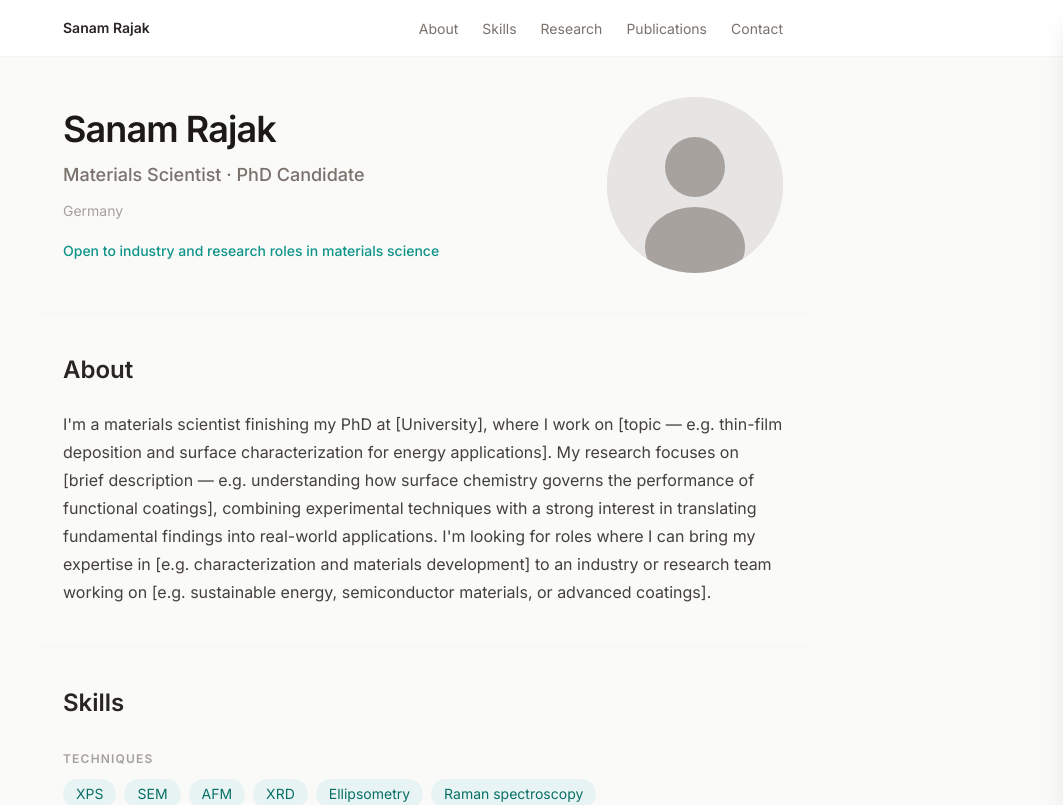
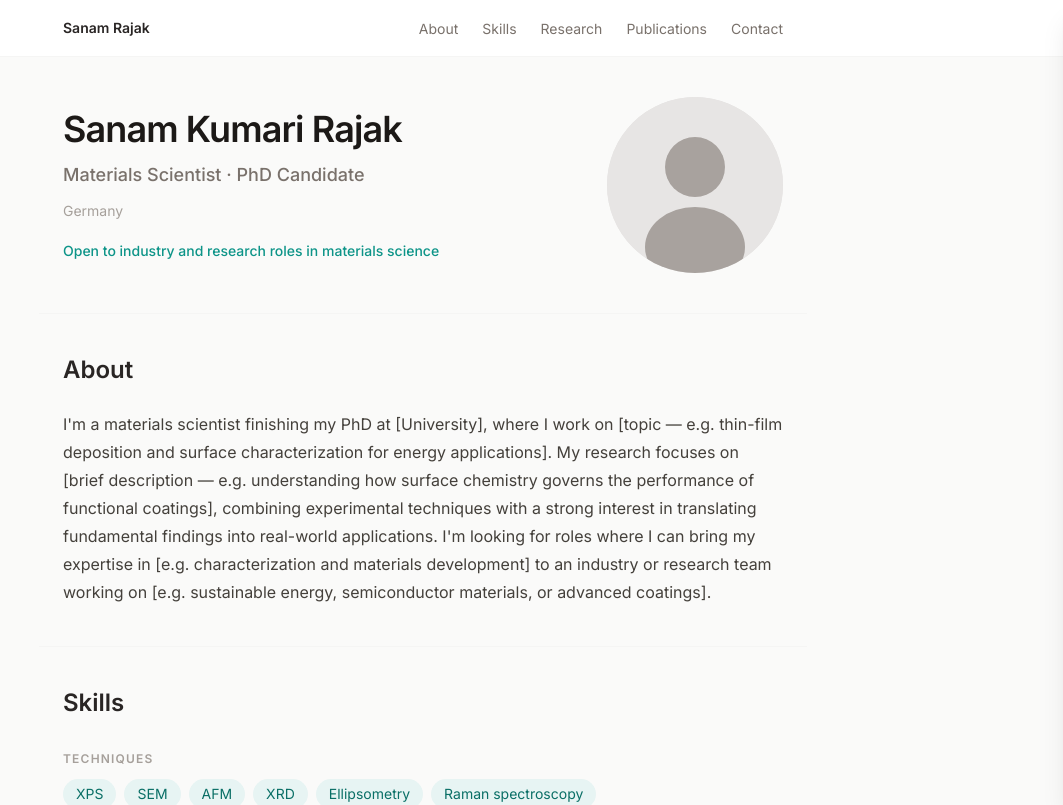
Before and after one commit to sanamrajak/sanamrajak.github.io, a Next.js app: page / in a window 1280 px wide. Shown: the top 805 px of the page, without its empty margins (217-1280 px from the left). Built offline with nearby package versions, Linux system fonts and the light colour scheme.

Commit message:
Add full name to hero banner

```diff
--- a/components/Hero.tsx
+++ b/components/Hero.tsx
@@ -7,7 +7,7 @@ export default function Hero() {
       <div className="flex flex-col-reverse gap-10 sm:flex-row sm:items-center sm:gap-14">
         <div className="flex-1 flex flex-col gap-3">
           <h1 className="text-4xl font-semibold tracking-tight text-stone-900">
-            {profile.name}
+            {profile.fullName}
           </h1>
           <p className="text-lg text-stone-500 font-medium">{profile.tagline}</p>
           <p className="text-sm text-stone-400">{profile.region}</p>
--- a/data/profile.ts
+++ b/data/profile.ts
@@ -1,5 +1,6 @@
 export const profile = {
   name: "Sanam Rajak",
+  fullName: "Sanam Kumari Rajak",
   tagline: "Materials Scientist · PhD Candidate",
   region: "Germany",
   openTo: "Open to industry and research roles in materials science",
```
